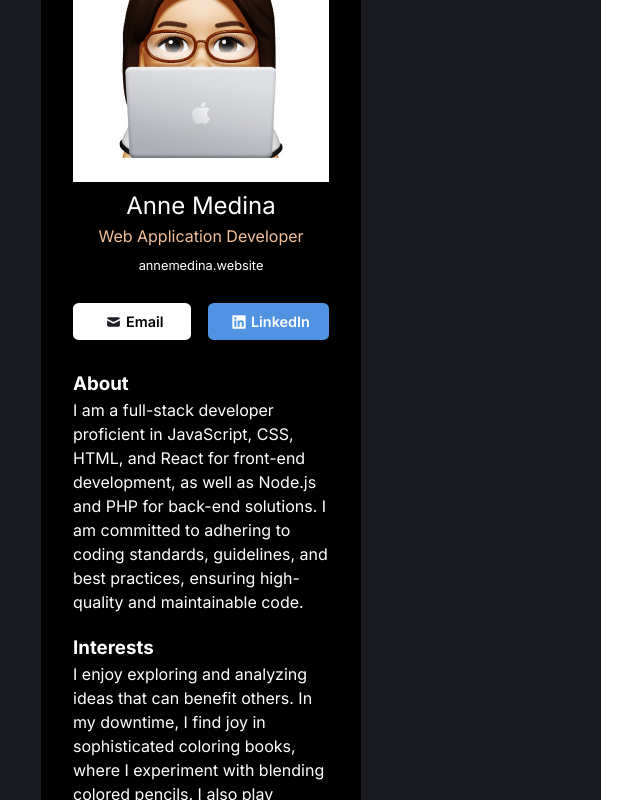
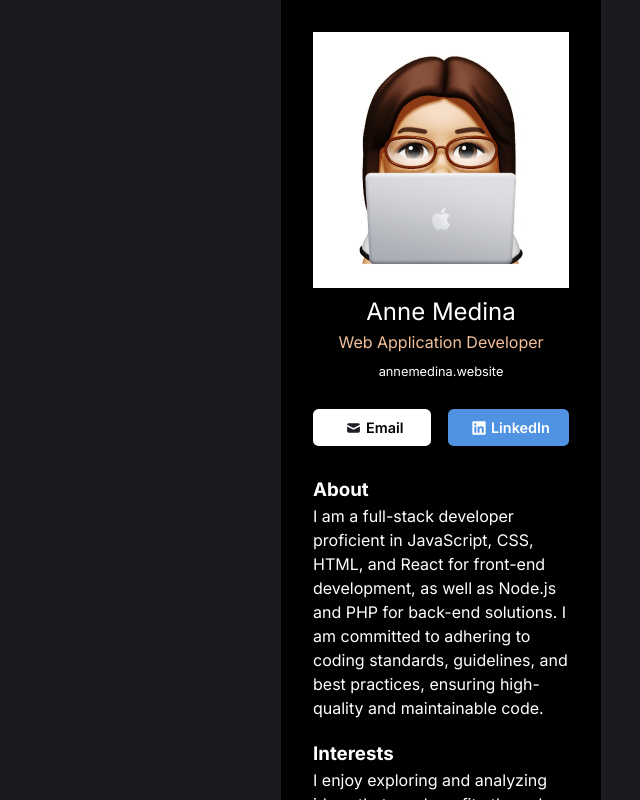
Before and after one commit to AnneMedina/react-businesscard, a React (Vite) app: page / in a window 1280 px wide. Shown: the whole page, without its empty margins (199-839 px from the left). Built offline with nearby package versions, Linux system fonts and the light colour scheme.

Commit message:
Centered car at whatever viewport it is

```diff
--- a/src/App.css
+++ b/src/App.css
@@ -6,19 +6,19 @@
   font-family: "Inter", sans-serif;
 }
 
-body {
+#root {
   margin: 0;
   padding: 0;
+  width: 100%;
 }
 
 .main-container {
-  /* position: relative; */
   height: 100vh;
-  width: 100vh;
+  width: 100%;
   background-color: #1a1b21;
   display: flex;
   justify-content: center;
-  align-items: center;
+  /* align-items: center; */
   overflow: hidden;
 }
 
@@ -27,9 +27,7 @@ body {
   color: white;
   padding: 2em;
   width: 320px;
-  /* overflow: hidden; */
-  /* height: 100%; */
-  /* margin: auto; */
+  overflow: hidden;
 }
 
 .card-image {
```
